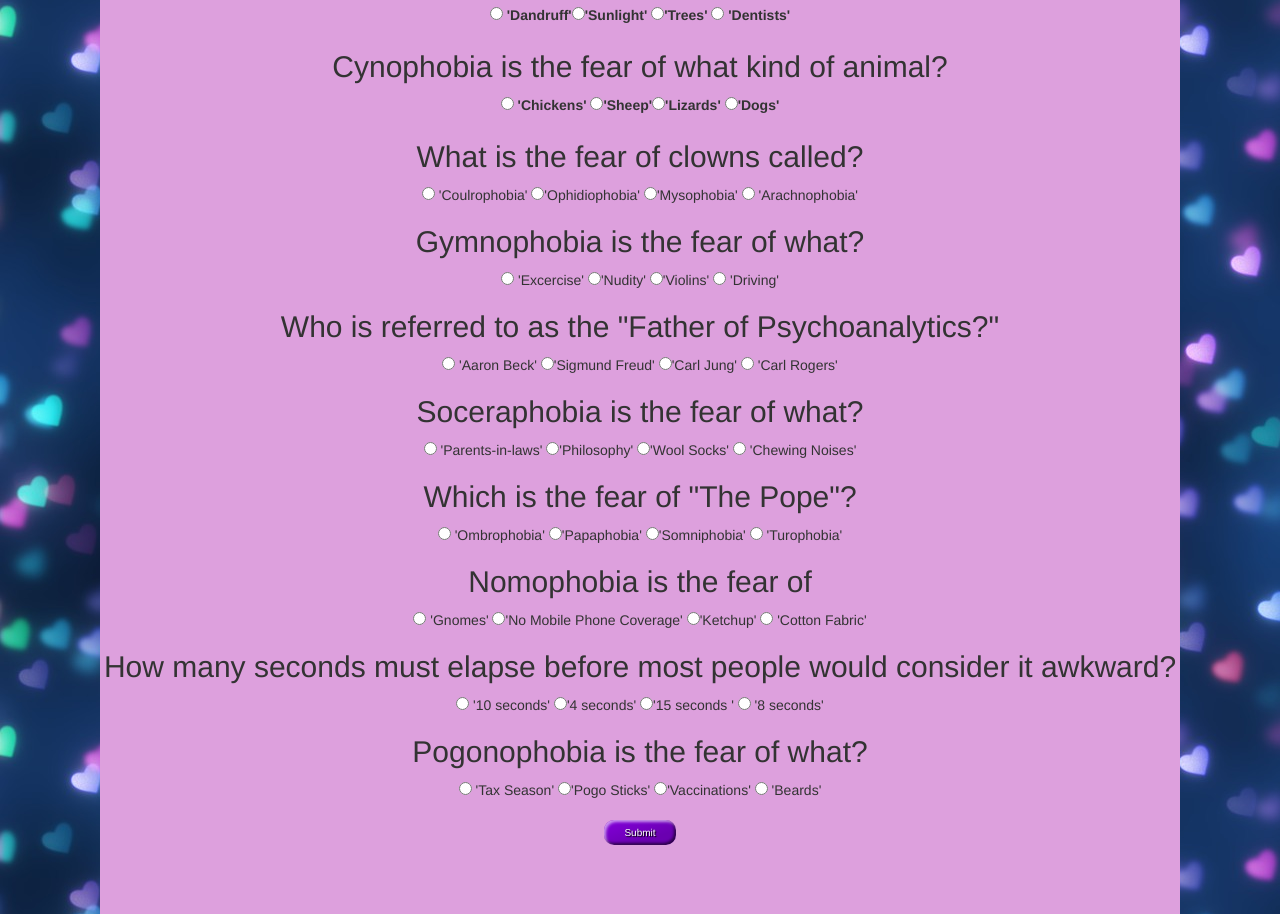
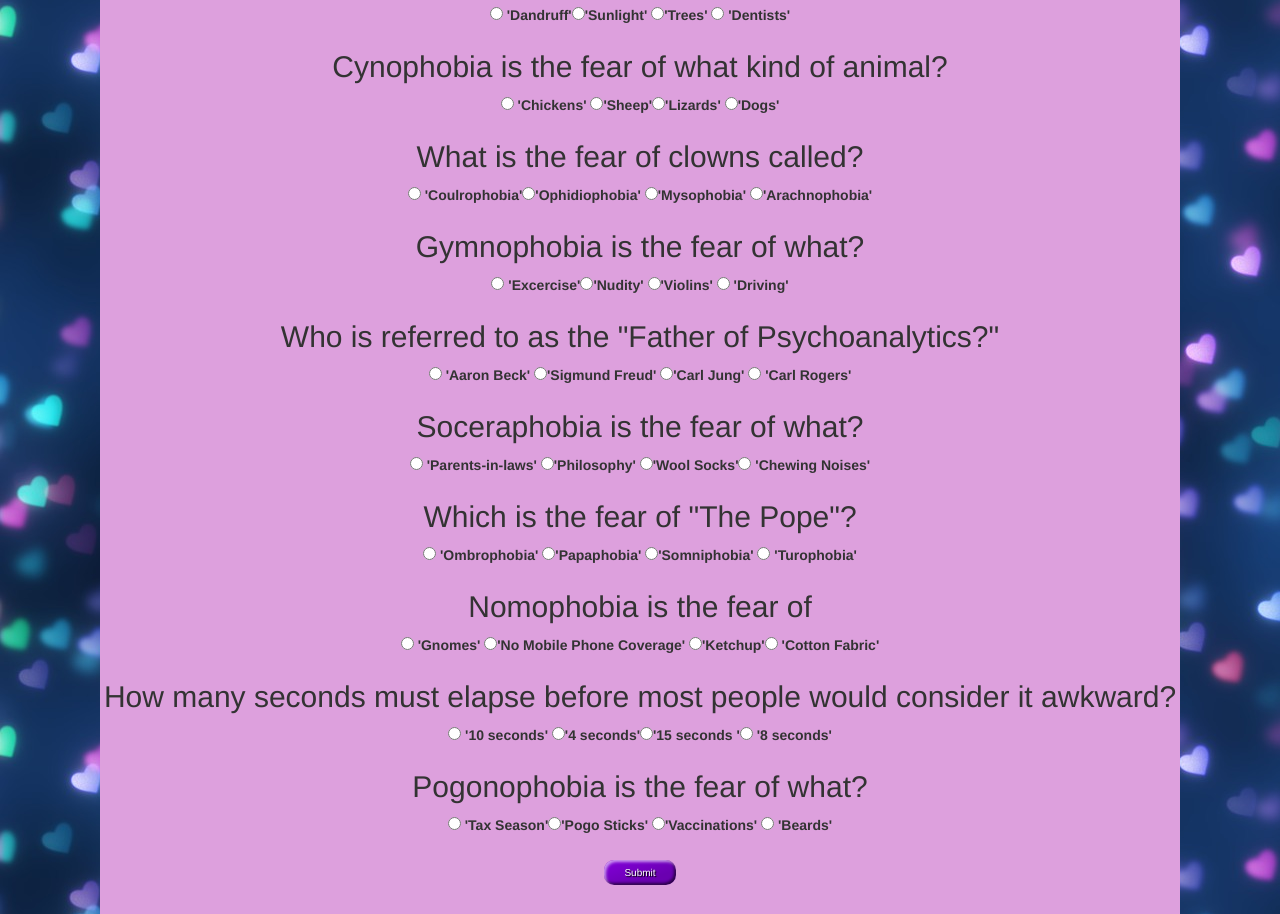
Before and after one commit to LaurenSantos23/TriviaGame, a plain HTML site: page index.html in a window 1280 px wide. Shown: the part 274-1188 px from the top of the page. Drawn offline with nearby package versions, Linux system fonts and the light colour scheme.

Commit message:
all radio input wrapped  in label tags, fixed some spelling errors in js

```diff
--- a/assets/javascript/app.js
+++ b/assets/javascript/app.js
@@ -5,7 +5,7 @@ $(document).ready(function() {
   var counter = 120
   var timer
   var wrongAnswers = ["Dandruff","Sunlight","Dentists","Chickens","Sheep",
-                      "Lizards","Ophidiophia","Mysophobia","Arachnophobia",
+                      "Lizards","Ophidiophobia","Mysophobia","Arachnophobia",
                       "Excercise","Violins","Driving","Aaron Beck",
                       "Carl Jung","Carl Rogers","Philosophy","Wool Socks",
                       "Chewing Noises","Ombrophobia","Somniphobia","Turophobia",
@@ -30,13 +30,10 @@ $(document).ready(function() {
 
 //disable radio input buttons upon clicking, not working but I'm trying to figure it out!
 
-  $(".question0").on("click", function(){
+ /* $(".question0").on("click", function(){
     $(".question0").not(this).prop("disabled", true);
-  });
+  }); */
 
- /*var wrongAnswers = document.getElementById({[""]);
-
-  wrongAnswers.classList.add("greenstyle")*/
 
   function countDown() {
    // counter = counter -1;//
@@ -52,7 +49,7 @@ $(document).ready(function() {
     });
     $(".styled-submit").on("click", function(){
       clearInterval(timer)
-      // loop through all of the quesiton zero answers and check if answer is in wrong answers array and make it red
+      // loop through all of the quesiton zero answers and check if answer is in wrong answers array and make it red or else make the word green
       $("input[name='question-0']").each(function(){
         var answer = $(this)
         if( wrongAnswers.includes(answer.val())){
@@ -156,7 +153,3 @@ $(document).ready(function() {
 
     })    ;
   });
-
-/* I want to change the color of the answers to red/incorrect and green/correct after submit button is pressed
-Maybe do a strikethrough of the incorrect answers too
-(should this be a getElementById? I took all the id values out for my radio buttons for some reason.)*/
--- a/index.html
+++ b/index.html
@@ -45,78 +45,78 @@
                value="Lizards">'Lizards'</label> <label><input name="question-1"
                type="radio"
                value="Dogs">'Dogs'</label><br>
-        <h2>What is the fear of clowns called?</h2><input name="question-2"
+        <h2>What is the fear of clowns called?</h2><label><input name="question-2"
                type="radio"
-             value="Coulrophobia"> 'Coulrophobia' <input name="question-2"
+               value="Coulrophobia"> 'Coulrophobia'</label><label><input name="question-2"
                type="radio"
-             value="Ophidiophobia">'Ophidiophobia' <input name="question-2"
+               value="Ophidiophobia">'Ophidiophobia'</label> <label><input name="question-2"
                type="radio"
-             value="Mysophobia">'Mysophobia' <input name="question-2"
+               value="Mysophobia">'Mysophobia'</label> <label><input name="question-2"
                type="radio"
-             value="Arachnophobia"> 'Arachnophobia'<br>
-        <h2>Gymnophobia is the fear of what?</h2><input name="question-3"
+               value="Arachnophobia">'Arachnophobia'</label><br>
+        <h2>Gymnophobia is the fear of what?</h2><label><input name="question-3"
                type="radio"
-             value="Excercise"> 'Excercise' <input name="question-3"
+               value="Excercise"> 'Excercise'</label><label><input name="question-3"
                type="radio"
-             value="Nudity">'Nudity' <input name="question-3"
+               value="Nudity">'Nudity'</label> <label><input name="question-3"
                type="radio"
-             value="Violins">'Violins' <input name="question-3"
+               value="Violins">'Violins'</label> <label><input name="question-3"
                type="radio"
-             value="Driving"> 'Driving'<br>
-        <h2>Who is referred to as the "Father of Psychoanalytics?"</h2><input name="question-4"
+               value="Driving"> 'Driving'</label><br>
+        <h2>Who is referred to as the "Father of Psychoanalytics?"</h2><label><input name="question-4"
                type="radio"
-             value="Aaron Beck"> 'Aaron Beck' <input name="question-4"
+               value="Aaron Beck"> 'Aaron Beck'</label> <label><input name="question-4"
                type="radio"
-             value="Sigmund Freud">'Sigmund Freud' <input name="question-4"
+               value="Sigmund Freud">'Sigmund Freud'</label> <label><input name="question-4"
                type="radio"
-             value="Carl Jung">'Carl Jung' <input name="question-4"
+               value="Carl Jung">'Carl Jung'</label> <label><input name="question-4"
                type="radio"
-             value="Carl Rogers"> 'Carl Rogers'<br>
-        <h2>Soceraphobia is the fear of what?</h2><input name="question-5"
+               value="Carl Rogers"> 'Carl Rogers'</label><br>
+        <h2>Soceraphobia is the fear of what?</h2><label><input name="question-5"
                type="radio"
-             value="Parents-in-laws"> 'Parents-in-laws' <input name="question-5"
+               value="Parents-in-laws"> 'Parents-in-laws'</label> <label><input name="question-5"
                type="radio"
-             value="Philosophy">'Philosophy' <input name="question-5"
+               value="Philosophy">'Philosophy'</label> <label><input name="question-5"
                type="radio"
-             value="Wool Socks">'Wool Socks' <input name="question-5"
+               value="Wool Socks">'Wool Socks'</label><label><input name="question-5"
                type="radio"
-             value="Chewing Noises"> 'Chewing Noises'<br>
-        <h2>Which is the fear of "The Pope"?</h2><input name="question-6"
+               value="Chewing Noises"> 'Chewing Noises'</label><br>
+        <h2>Which is the fear of "The Pope"?</h2><label><input name="question-6"
                type="radio"
-             value="Ombrophobia"> 'Ombrophobia' <input name="question-6"
+               value="Ombrophobia"> 'Ombrophobia'</label> <label><input name="question-6"
                type="radio"
-             value="Papaphobia">'Papaphobia' <input name="question-6"
+               value="Papaphobia">'Papaphobia'</label> <label><input name="question-6"
                type="radio"
-             value="Somniphobia">'Somniphobia' <input name="question-6"
+               value="Somniphobia">'Somniphobia'</label> <label><input name="question-6"
                type="radio"
-             value="Turophobia"> 'Turophobia'<br>
-        <h2>Nomophobia is the fear of</h2><input name="question-7"
+               value="Turophobia"> 'Turophobia'</label><br>
+        <h2>Nomophobia is the fear of</h2><label><input name="question-7"
                type="radio"
-             value="Gnomes"> 'Gnomes' <input name="question-7"
+               value="Gnomes"> 'Gnomes'</label> <label><input name="question-7"
                type="radio"
-             value="No Mobile Phone Coverage">'No Mobile Phone Coverage' <input name="question-7"
+               value="No Mobile Phone Coverage">'No Mobile Phone Coverage'</label> <label><input name="question-7"
                type="radio"
-             value="Ketchup">'Ketchup' <input name="question-7"
+               value="Ketchup">'Ketchup'</label><label><input name="question-7"
                type="radio"
-             value="Cotton Fabric"> 'Cotton Fabric'<br>
-        <h2>How many seconds must elapse before most people would consider it awkward?</h2><input name="question-8"
+               value="Cotton Fabric"> 'Cotton Fabric'</label><br>
+        <h2>How many seconds must elapse before most people would consider it awkward?</h2><label><input name="question-8"
                type="radio"
-             value="10 seconds"> '10 seconds' <input name="question-8"
+               value="10 seconds"> '10 seconds'</label> <label><input name="question-8"
                type="radio"
-             value="4 seconds">'4 seconds' <input name="question-8"
+               value="4 seconds">'4 seconds'</label><label><input name="question-8"
                type="radio"
-             value="15 seconds">'15 seconds ' <input name="question-8"
+               value="15 seconds">'15 seconds '</label><label><input name="question-8"
                type="radio"
-             value="8 seconds"> '8 seconds'<br>
-        <h2>Pogonophobia is the fear of what?</h2><input name="question-9"
+               value="8 seconds"> '8 seconds'</label><br>
+        <h2>Pogonophobia is the fear of what?</h2><label><input name="question-9"
                type="radio"
-             value="Tax Season"> 'Tax Season' <input name="question-9"
+               value="Tax Season"> 'Tax Season'</label><label><input name="question-9"
                type="radio"
-             value="Pogo Sticks">'Pogo Sticks' <input name="question-9"
+               value="Pogo Sticks">'Pogo Sticks'</label> <label><input name="question-9"
                type="radio"
-             value="Vaccinations">'Vaccinations' <input name="question-9"
+               value="Vaccinations">'Vaccinations'</label> <label><input name="question-9"
                type="radio"
-             value="Beards"> 'Beards'<br>
+               value="Beards"> 'Beards'</label><br>
         <br>
         <div>
           <p><button class="styled-submit">Submit</button></p><br>
```
Lines whose indentation alone changed are shown as unchanged.
